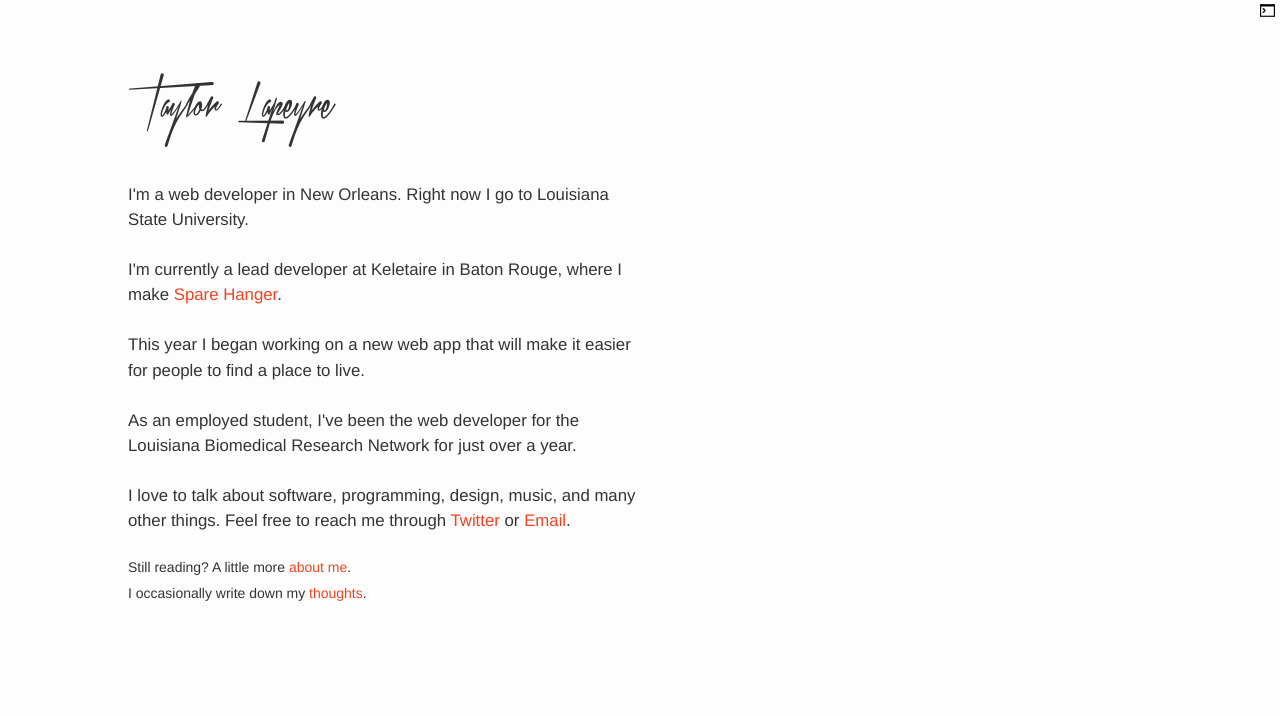
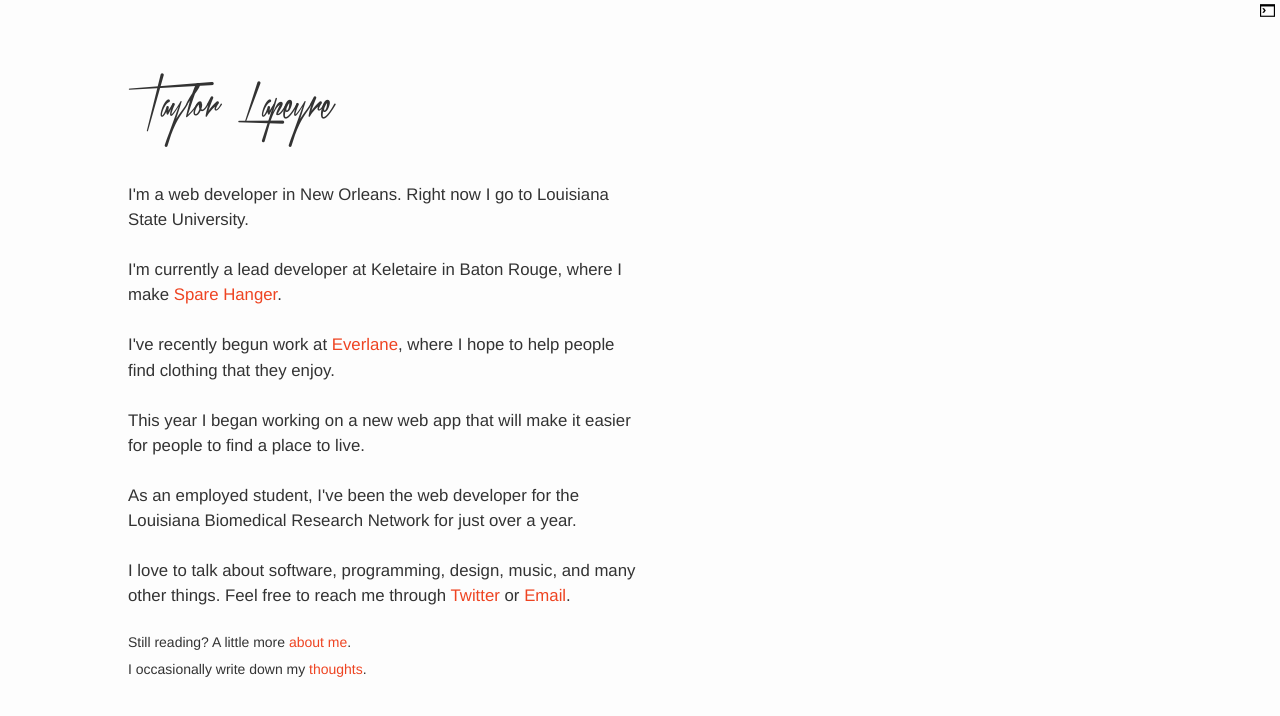
Before and after one commit to taylorlapeyre/taylorlapeyre.github.io, a Jekyll site: the page built from index.html, in a window 1280 px wide. Shown: the top 716 px of the page. Built offline with Jekyll 4.4.1, drawn with Linux system fonts in a browser that asks for light colours; nearby versions of some CDN libraries; some web fonts are replaced.

Commit message:
update career path

```diff
--- a/index.html
+++ b/index.html
@@ -12,10 +12,13 @@ title: Home
     I'm currently a lead developer at Keletaire in Baton Rouge, where I make <a href="http://sparehanger.com">Spare Hanger</a>.
   </p>
   <p>
+    I've recently begun work at <a href="http://everlane.com/">Everlane</a>, where I hope to help people find clothing that they enjoy.
+  </p>
+  <p>
     This year I began working on a new web app that will make it easier for people to find a place to live.
   </p>
   <p>
-    As an employed student, I've been the web developer for the Louisiana Biomedical Research Network for just over a year.
+    As an employed student, I've been the web developer for the <a href="http://lbrn.lsu.edu"></a>Louisiana Biomedical Research Network</a> for just over a year.
   </p>
   <p>
     I love to talk about software, programming, design, music, and many other things. Feel free to reach me through <a href="http://twitter.com/taylorlapeyre">Twitter</a> or <a href="mailto:hello@taylorlapeyre.me">Email</a>.
```
